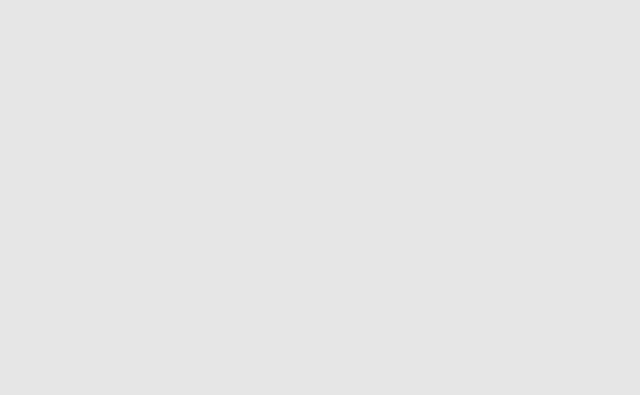
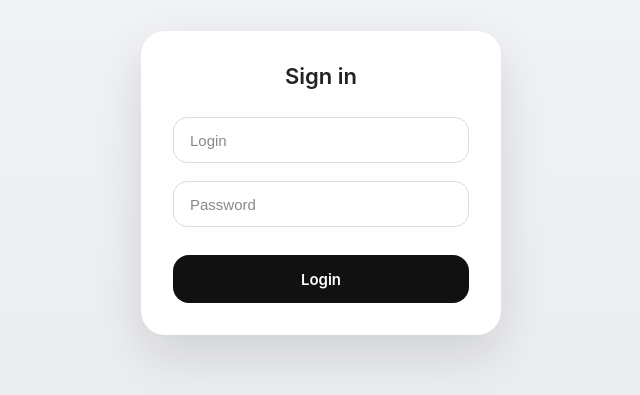
Before and after one commit to papkaandry/tvmount-app, a Next.js app: page /login in a window 1280 px wide. Before the commit this address had no page. Shown: the part 217-612 px from the top of the page, without its empty margins (319-959 px from the left). Built offline with nearby package versions, Linux system fonts and the light colour scheme.

Commit message:
Update page.tsx

```diff
--- a/app/login/page.tsx
+++ b/app/login/page.tsx
@@ -1,103 +1,67 @@
 'use client';
 
-import { useEffect, useState } from 'react';
+import { useState, useEffect } from 'react';
 import { useRouter } from 'next/navigation';
-import AdminPanel from '@/app/components/AdminPanel';
-import { Role } from '@/app/lib/users';
+import { getUsers, initUsersIfNeeded } from '@/app/lib/users';
 
-const tabs = [
-  'Dashboard',
-  'Orders',
-  'Clients',
-  'Calendar',
-  'Reports',
-  'Messages',
-  'Warehouse',
-  'Finance',
-  'Analytics',
-  'Support',
-];
-
-export default function HomePage() {
+export default function LoginPage() {
   const router = useRouter();
-  const [role, setRole] = useState<Role | null>(null);
-  const [user, setUser] = useState<string | null>(null);
-  const [activeTab, setActiveTab] = useState('Dashboard');
 
   useEffect(() => {
-    const r = localStorage.getItem('role') as Role | null;
-    const u = localStorage.getItem('user');
+    initUsersIfNeeded();
+  }, []);
 
-    if (!r || !u) {
-      router.push('/login');
+  const [login, setLogin] = useState('');
+  const [password, setPassword] = useState('');
+  const [error, setError] = useState('');
+
+  const handleLogin = () => {
+    setError('');
+
+    const users = getUsers();
+    const user = users.find(
+      (u) => u.login === login && u.password === password
+    );
+
+    if (!user) {
+      setError('Invalid login or password');
       return;
     }
 
-    setRole(r);
-    setUser(u);
-  }, [router]);
-
-  const handleLogout = () => {
-    localStorage.removeItem('user');
-    localStorage.removeItem('role');
-    router.push('/login');
+    localStorage.setItem('user', user.login);
+    localStorage.setItem('role', user.role);
+    router.push('/');
   };
-
-  if (!role) return null;
 
   return (
     <div style={styles.page}>
-      {/* TOP BAR */}
-      <div style={styles.topBar}>
-        <div>
-          <div style={styles.userName}>{user}</div>
-          <div style={styles.userRole}>{role}</div>
+      <div style={styles.card}>
+        <h2 style={styles.title}>Sign in</h2>
+
+        <div style={styles.field}>
+          <input
+            style={styles.input}
+            placeholder="Login"
+            value={login}
+            onChange={(e) => setLogin(e.target.value)}
+          />
         </div>
 
-        <button onClick={handleLogout} style={styles.logout}>
-          Logout
+        <div style={styles.field}>
+          <input
+            style={styles.input}
+            type="password"
+            placeholder="Password"
+            value={password}
+            onChange={(e) => setPassword(e.target.value)}
+          />
+        </div>
+
+        {error && <div style={styles.error}>{error}</div>}
+
+        <button style={styles.button} onClick={handleLogin}>
+          Login
         </button>
-      </div>
-
-      {/* TABS */}
-      <div style={styles.tabs}>
-        {tabs.map((tab) => (
-          <button
-            key={tab}
-            onClick={() => setActiveTab(tab)}
-            style={{
-              ...styles.tab,
-              ...(activeTab === tab ? styles.tabActive : {}),
-            }}
-          >
-            {tab}
-          </button>
-        ))}
-
-        {role === 'admin' && (
-          <button
-            onClick={() => setActiveTab('Admin')}
-            style={{
-              ...styles.tab,
-              ...styles.adminTab,
-              ...(activeTab === 'Admin' ? styles.adminTabActive : {}),
-            }}
-          >
-            Admin
-          </button>
-        )}
-      </div>
-
-      {/* CONTENT */}
-      <div style={styles.content}>
-        {activeTab === 'Admin' && role === 'admin' ? (
-          <AdminPanel />
-        ) : (
-          <div style={styles.placeholder}>
-            <h3>{activeTab}</h3>
-            <p>Content will be here</p>
-          </div>
-        )}
       </div>
     </div>
   );
@@ -109,85 +73,61 @@ const styles: Record<string, React.CSSProperties> = {
   page: {
     minHeight: '100vh',
     background: 'linear-gradient(180deg, #f4f5f7, #e9eaee)',
-    padding: 24,
+    display: 'flex',
+    justifyContent: 'center',
+    alignItems: 'center',
     fontFamily: 'Inter, Arial, sans-serif',
   },
 
-  topBar: {
-    background: '#fff',
-    borderRadius: 16,
-    padding: '16px 20px',
+  card: {
+    width: 360,
+    background: '#ffffff',
+    padding: 32,
+    borderRadius: 24,
+    boxShadow: '0 20px 50px rgba(0,0,0,0.12)',
     display: 'flex',
-    justifyContent: 'space-between',
-    alignItems: 'center',
-    marginBottom: 20,
-    boxShadow: '0 8px 24px rgba(0,0,0,0.08)',
+    flexDirection: 'column',
+    gap: 18,
   },
 
-  userName: {
+  title: {
+    textAlign: 'center',
     fontWeight: 600,
-    fontSize: 16,
+    fontSize: 22,
+    marginBottom: 10,
   },
 
-  userRole: {
-    fontSize: 13,
-    color: '#777',
-    textTransform: 'capitalize',
+  field: {
+    display: 'flex',
+    flexDirection: 'column',
   },
 
-  logout: {
-    padding: '8px 16px',
-    borderRadius: 12,
+  input: {
+    height: 46,
+    padding: '0 16px',
+    borderRadius: 14,
+    border: '1px solid #ddd',
+    fontSize: 15,
+    outline: 'none',
+    transition: 'border 0.2s ease',
+  },
+
+  button: {
+    marginTop: 10,
+    height: 48,
+    borderRadius: 16,
     border: 'none',
-    background: '#ff4d4f',
+    background: '#111',
     color: '#fff',
+    fontSize: 15,
     fontWeight: 600,
     cursor: 'pointer',
-  },
-
-  tabs: {
-    display: 'flex',
-    gap: 10,
-    flexWrap: 'wrap',
-    marginBottom: 20,
-  },
-
-  tab: {
-    padding: '10px 18px',
-    borderRadius: 14,
-    border: '1px solid #ddd',
-    background: '#fff',
-    cursor: 'pointer',
-    fontWeight: 500,
     transition: 'all 0.2s ease',
   },
 
-  tabActive: {
-    background: '#111',
-    color: '#fff',
-    border: '1px solid #111',
-  },
-
-  adminTab: {
-    border: '1px solid #ff4d4f',
+  error: {
     color: '#ff4d4f',
-  },
-
-  adminTabActive: {
-    background: '#ff4d4f',
-    color: '#fff',
-  },
-
-  content: {
-    background: '#fff',
-    borderRadius: 20,
-    padding: 24,
-    minHeight: 300,
-    boxShadow: '0 10px 30px rgba(0,0,0,0.1)',
-  },
-
-  placeholder: {
+    fontSize: 13,
     textAlign: 'center',
-    color: '#777',
   },
 };
```
